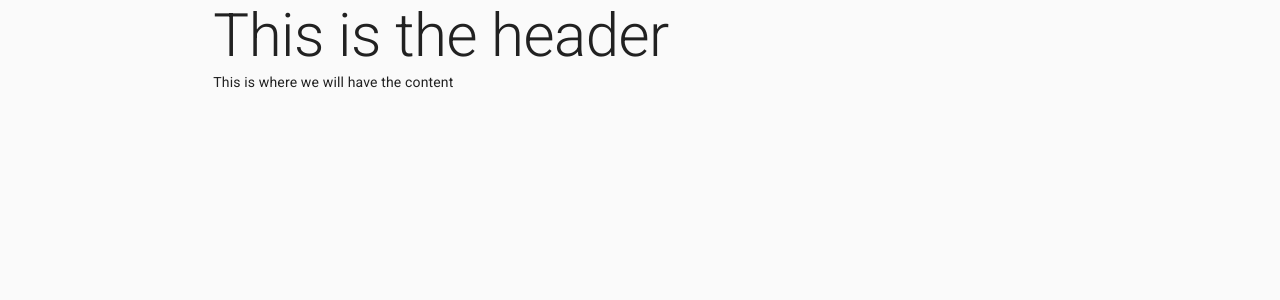
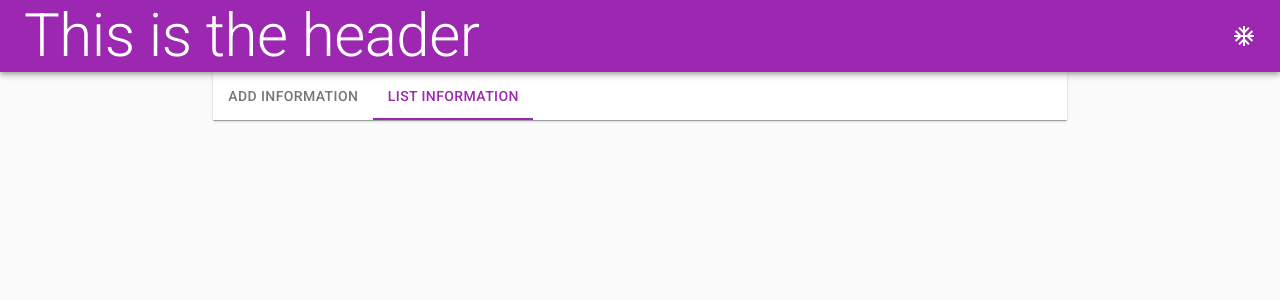
Before and after one commit to Komefumi/frontend-of-mux-software-fullstack-intern-assignment, a React (Create React App) app: page /customer in a window 1280 px wide. Shown: the top 300 px of the page. Built offline with nearby package versions, Linux system fonts and the light colour scheme.

Commit message:
1. Routing scaffolding 2. Add customer/field scaffolding

```diff
--- a/package.json
+++ b/package.json
@@ -11,6 +11,7 @@
     "@testing-library/user-event": "^12.8.1",
     "react": "^17.0.1",
     "react-dom": "^17.0.1",
+    "react-router-dom": "^5.2.0",
     "react-scripts": "4.0.3",
     "web-vitals": "^1.1.0"
   },
--- a/src/App.jsx
+++ b/src/App.jsx
@@ -1,10 +1,20 @@
 import React, { Fragment as ReactFragment } from 'react';
 import { Grid } from '@material-ui/core';
+import {
+  BrowserRouter as Router,
+  Switch,
+  Route,
+  Redirect,
+} from 'react-router-dom';
 
 import { ThemeProvider } from '@material-ui/core/styles';
 import CssBaseline from '@material-ui/core/CssBaseline';
 
 import Header from './components/Header';
+import MainTabs from './components/MainTabs';
+
+import AddInfoPage from './pages/AddInfo';
+import ListInfoPage from './pages/ListInfo';
 
 import {
   theme,
@@ -12,25 +22,46 @@ import {
   mainGridConfigForContent,
 } from './config/themeing';
 
+import {
+  ROUTE_ROOT,
+  ROUTE_MAJOR_ADD_INFO,
+  ROUTE_MAJOR_LIST_INFO,
+} from './constants';
+
 function App() {
   return (
     <ReactFragment>
       <CssBaseline />
       <ThemeProvider theme={theme}>
         <Grid container direction='column'>
-          <Grid item container>
+          <Grid item>
+            <Header />
+          </Grid>
+          {/* <Header /> */}
+          {/* <Grid item container>
             <Grid {...mainGridConfigForSideSpace} />
             <Grid {...mainGridConfigForContent}>
               <Header />
             </Grid>
             <Grid {...mainGridConfigForSideSpace} />
-          </Grid>
+          </Grid> */}
           <Grid item container>
-            <Grid {...mainGridConfigForSideSpace} />
-            <Grid {...mainGridConfigForContent}>
-              This is where we will have the content
+            <Grid {...mainGridConfigForSideSpace} item />
+            <Grid {...mainGridConfigForContent} item>
+              {/* This is where we will have the content */}
+              <Router>
+                <MainTabs />
+                <Switch>
+                  <Route component={AddInfoPage} path={ROUTE_MAJOR_ADD_INFO} />
+                  <Route
+                    component={ListInfoPage}
+                    path={ROUTE_MAJOR_LIST_INFO}
+                  />
+                  <Redirect from={ROUTE_ROOT} to={ROUTE_MAJOR_ADD_INFO} exact />
+                </Switch>
+              </Router>
             </Grid>
-            <Grid {...mainGridConfigForSideSpace} />
+            <Grid {...mainGridConfigForSideSpace} item />
           </Grid>
         </Grid>
       </ThemeProvider>
--- a/src/components/Header.jsx
+++ b/src/components/Header.jsx
@@ -1,6 +1,26 @@
 import React from 'react';
-import { Typography } from '@material-ui/core';
+import { AppBar, Toolbar, Typography } from '@material-ui/core';
+import { makeStyles } from '@material-ui/styles';
+import { AcUnit as AcUnitIcon } from '@material-ui/icons';
 
-const Header = () => <Typography variant='h2'>This is the header</Typography>;
+const useStyles = makeStyles(() => ({
+  typographyStyles: {
+    flex: 1,
+  },
+}));
+
+const Header = () => {
+  const classes = useStyles();
+  return (
+    <AppBar style={{ zIndex: 0 }} position='relative'>
+      <Toolbar>
+        <Typography className={classes.typographyStyles} variant='h2'>
+          This is the header
+        </Typography>
+        <AcUnitIcon />
+      </Toolbar>
+    </AppBar>
+  );
+};
 
 export default Header;
--- /dev/null
+++ b/src/components/MainTabs.jsx
@@ -0,0 +1,50 @@
+import React, { useState } from 'react';
+import { Paper, Tabs, Tab } from '@material-ui/core';
+import { useHistory, useRouteMatch, useLocation, Link } from 'react-router-dom';
+import { ROUTE_MAJOR_ADD_INFO, ROUTE_MAJOR_LIST_INFO } from '../constants';
+
+const useStateFromRoute = () => {
+  const { pathname } = useLocation();
+  const location = pathname.slice(1).split('/')[0];
+  let val = null;
+
+  if ('/' + location === ROUTE_MAJOR_ADD_INFO) val = 0;
+  else val = 1;
+
+  return useState(val);
+};
+
+const DisabledTabs = () => {
+  const [value, setValue] = useStateFromRoute();
+  const result = useLocation();
+
+  const handleChange = (event, newValue) => {
+    setValue(newValue);
+  };
+
+  return (
+    <Paper style={{ zIndex: 1 }} square>
+      <Tabs
+        value={value}
+        indicatorColor='primary'
+        textColor='primary'
+        onChange={handleChange}
+        aria-label='disabled tabs example'
+      >
+        <Tab
+          label='Add Information'
+          component={Link}
+          to={ROUTE_MAJOR_ADD_INFO}
+          // onChange={routeSwitch(ROUTE_MAJOR_ADD_INFO)}
+        />
+        <Tab
+          label='List Information'
+          component={Link}
+          to={ROUTE_MAJOR_LIST_INFO}
+        />
+      </Tabs>
+    </Paper>
+  );
+};
+
+export default DisabledTabs;
--- /dev/null
+++ b/src/constants.js
@@ -0,0 +1,14 @@
+const ROUTE_ROOT = '/';
+const ROUTE_MAJOR_ADD_INFO = '/add';
+const ROUTE_MAJOR_LIST_INFO = '/list';
+
+const ROUTE_MINOR_CUSTOMER = 'customer';
+const ROUTE_MINOR_FIELD = 'field';
+
+export {
+  ROUTE_ROOT,
+  ROUTE_MAJOR_ADD_INFO,
+  ROUTE_MAJOR_LIST_INFO,
+  ROUTE_MINOR_CUSTOMER,
+  ROUTE_MINOR_FIELD,
+};
--- /dev/null
+++ b/src/pages/AddInfo.jsx
@@ -0,0 +1,149 @@
+import { useState, useEffect } from 'react';
+import { Grid, Paper, Tabs, Tab } from '@material-ui/core';
+import {
+  useRouteMatch,
+  useLocation,
+  BrowserRouter as Router,
+  Switch,
+  Route,
+  Redirect,
+  Link,
+} from 'react-router-dom';
+import TextField from '@material-ui/core/TextField';
+import { makeStyles } from '@material-ui/core/styles';
+
+import {
+  // ROUTE_ROOT,
+  ROUTE_MAJOR_ADD_INFO,
+  ROUTE_MINOR_CUSTOMER,
+  ROUTE_MINOR_FIELD,
+  // ROUTE_MINOR_ADD_FIELD,
+} from '../constants';
+
+const ROUTE_ADD_CUSTOMER = `${ROUTE_MAJOR_ADD_INFO}/${ROUTE_MINOR_CUSTOMER}/`;
+const ROUTE_ADD_FIELD = `${ROUTE_MAJOR_ADD_INFO}/${ROUTE_MINOR_FIELD}/`;
+
+const useStateFromRoute = () => {
+  const { pathname } = useLocation();
+  console.log({ pathname });
+  const location = pathname.slice(1).split('/')[1];
+  let val = null;
+
+  console.log({ location, ROUTE_MINOR_CUSTOMER });
+
+  if (location === ROUTE_MINOR_CUSTOMER) val = 0;
+  else val = 1;
+
+  return useState(val);
+};
+
+const AddInfoTabs = () => {
+  const [value, setValue] = useState(0);
+  const { pathname } = useLocation();
+
+  const handleChange = (event, newValue) => {
+    setValue(newValue);
+  };
+
+  useEffect(() => {
+    const val = pathname.slice(1).split('/')[1];
+    switch (val) {
+      case ROUTE_MINOR_CUSTOMER:
+        setValue(0);
+        break;
+      case ROUTE_MINOR_FIELD:
+        setValue(1);
+        break;
+      default:
+        setValue(0);
+    }
+  }, [pathname]);
+
+  return (
+    <Paper square>
+      <Tabs
+        value={value}
+        indicatorColor='primary'
+        textColor='primary'
+        onChange={handleChange}
+        aria-label='disabled tabs example'
+      >
+        <Tab
+          label='Add Customer'
+          component={Link}
+          to={`${ROUTE_MAJOR_ADD_INFO}/${ROUTE_MINOR_CUSTOMER}`}
+        />
+        <Tab
+          label='Add Field'
+          component={Link}
+          to={`${ROUTE_MAJOR_ADD_INFO}/${ROUTE_MINOR_FIELD}`}
+        />
+      </Tabs>
+    </Paper>
+  );
+};
+
+const useStyles = makeStyles((theme) => ({
+  root: {
+    '& .MuiTextField-root': {
+      margin: theme.spacing(1),
+      width: 200,
+    },
+  },
+}));
+
+const AddCustomer = () => {
+  const classes = useStyles();
+  console.log('Add Customer');
+
+  return (
+    <form className={classes.root} noValidate autoComplete='off'>
+      <div>
+        <TextField id='first-name' label='First Name' />
+        <TextField id='last-name' label='Last Name' />
+      </div>
+    </form>
+  );
+};
+
+const AddField = () => {
+  const classes = useStyles();
+  console.log('Add Customer');
+
+  return (
+    <form className={classes.root} noValidate autoComplete='off'>
+      <div>
+        <TextField id='field-name' label='Field Name' />
+        <TextField id='field-type' label='Field Type' />
+      </div>
+    </form>
+  );
+};
+
+const AddInfo = () => {
+  let { path } = useRouteMatch();
+  return (
+    <Grid container direction='column'>
+      <Grid item>
+        <AddInfoTabs />
+      </Grid>
+      <Grid item>
+        <Switch>
+          <Redirect
+            exact
+            from={`${ROUTE_MAJOR_ADD_INFO}/`}
+            to={`${ROUTE_MINOR_CUSTOMER}`}
+          />
+          <Route
+            component={AddCustomer}
+            // render={<AddCustomer />}
+            path={`${ROUTE_ADD_CUSTOMER}`}
+          />
+          <Route component={AddField} path={`${ROUTE_ADD_FIELD}`} />
+        </Switch>
+      </Grid>
+    </Grid>
+  );
+};
+
+export default AddInfo;
--- /dev/null
+++ b/src/pages/ListInfo.jsx
@@ -0,0 +1,3 @@
+const ListInfo = () => <div>List Info</div>;
+
+export default ListInfo;
```
Also changed, not shown: 1 other file (tests, documents, lock files or other folders).
